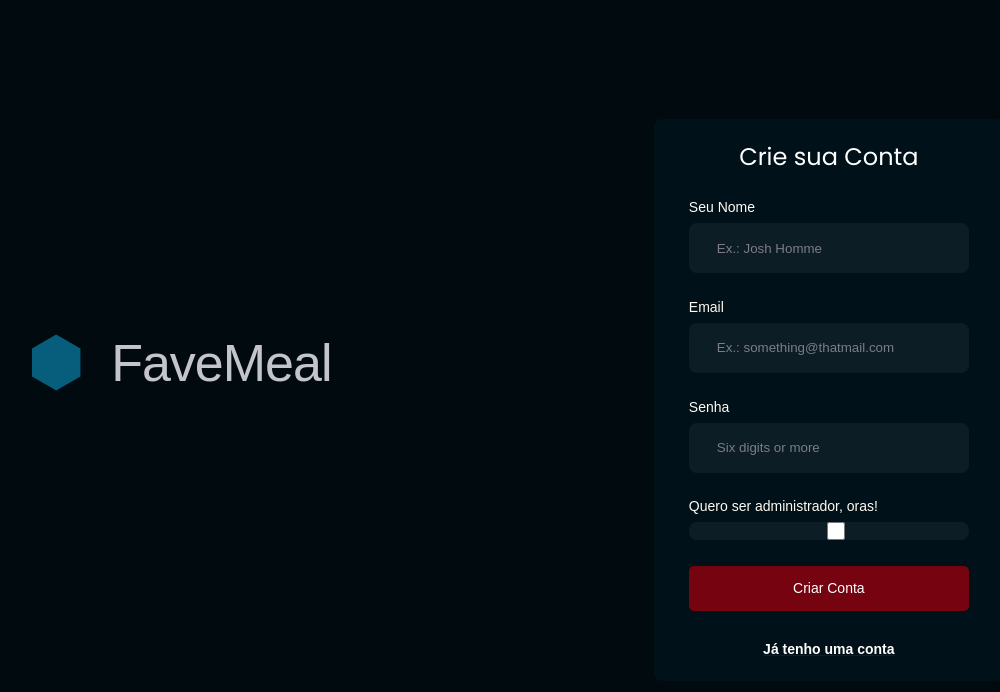
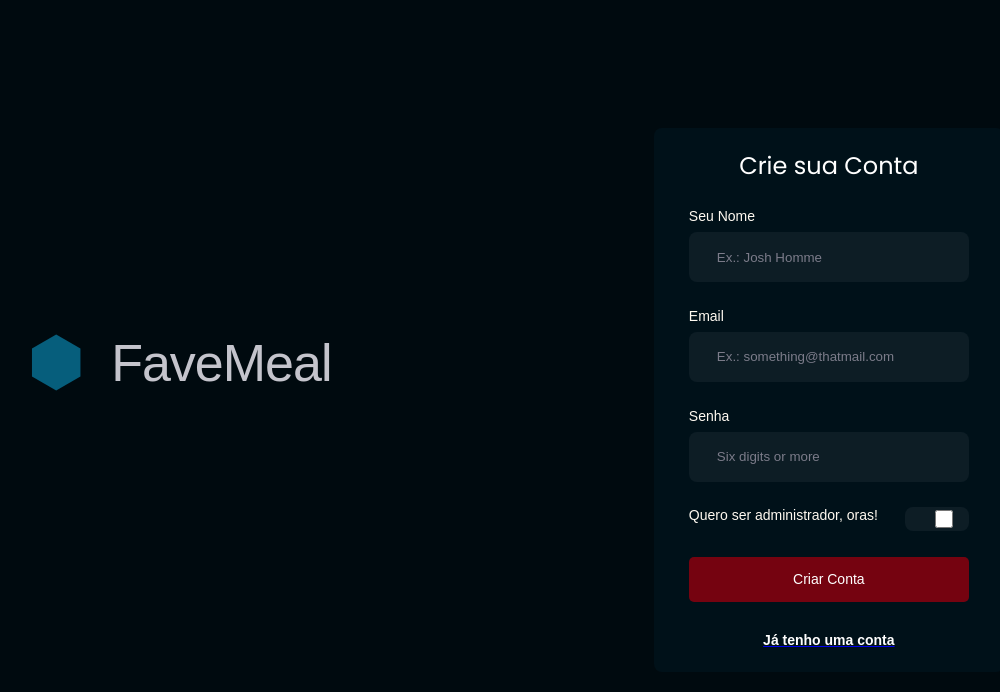
Before and after one commit to KimCidDev/food-explorer-front-end, a React (Vite) app: page /register in a window 1280 px wide. Shown: the top 692 px of the page, without its empty margins (115-1115 px from the left). Built offline with nearby package versions, Linux system fonts and the light colour scheme.

Commit message:
style[SignUp]: className .codeInput

```diff
--- a/src/Pages/SignUp/index.jsx
+++ b/src/Pages/SignUp/index.jsx
@@ -63,16 +63,13 @@ export function SignUp() {
 
   return (
     <Container>
-
-
-
       <div className='logo' onTouchStart={handleTapAndHold} onTouchEnd={() => setIsHiddenCodeVisible(false)}>
         <svg width="20" height="44" viewBox="0 0 39 44" fill="none" xmlns="http://www.w3.org/2000/svg">
           <path d="M19.6574 0L38.4133 10.8287V32.4862L19.6574 43.3149L0.901548 32.4862V10.8287L19.6574 0Z" fill="#065E7C"/>
         </svg>
         <h1>FaveMeal</h1>
 
-        <HiddenCode isHiddenCodeVisible={isHiddenCodeVisible}>
+        <HiddenCode ishiddencodevisible={isHiddenCodeVisible.toString()}>
          <p>123</p>
         </HiddenCode>
       </div>
@@ -114,6 +111,7 @@ export function SignUp() {
           {wantsAdmin && (
             <div className="adminCodeBox">
             <Input
+              className="codeInput"
               placeholder="Será que merece? Insira o código"
               onChange={e => setAdminCode(e.target.value)}
             />
--- a/src/Pages/SignUp/styles.js
+++ b/src/Pages/SignUp/styles.js
@@ -92,8 +92,19 @@ export const Form = styled.div`
     gap: 8px;
     width: 100%;
 
-    .inputBox input[type='checkbox'] {
-      height: 18px;
+    div:first-child {
+      display: flex;
+      flex-direction: row;
+      justify-content: space-between;
+
+      .inputBox input[type='checkbox'] {
+        height: 18px;
+        width: 50px;
+      }
+    }
+
+    .codeInput {
+      width: 40px;
     }
   }
 
@@ -132,8 +143,8 @@ export const HiddenCode = styled.div`
     left: 100px;
     top: 10px;
     transition: opacity 1.5s ease;
-    opacity: ${({ isHiddenCodeVisible }) => (isHiddenCodeVisible ? 1 : 0)};
-    pointer-events: ${({ isHiddenCodeVisible }) =>
-      isHiddenCodeVisible ? 'auto' : 'none'};
+    opacity: ${({ ishiddencodevisible }) => (ishiddencodevisible ? 1 : 0)};
+    pointer-events: ${({ ishiddencodevisible }) =>
+      ishiddencodevisible ? 'auto' : 'none'};
   }
 `;
```
